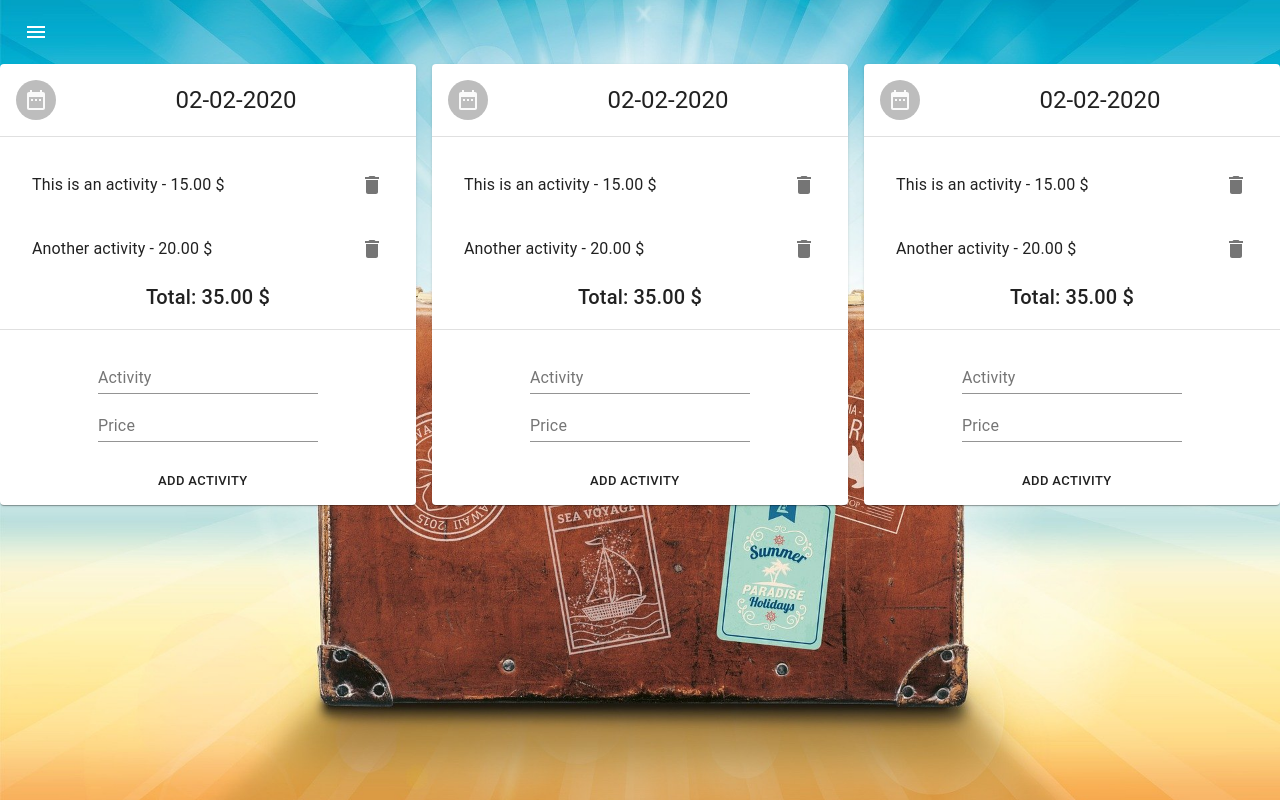
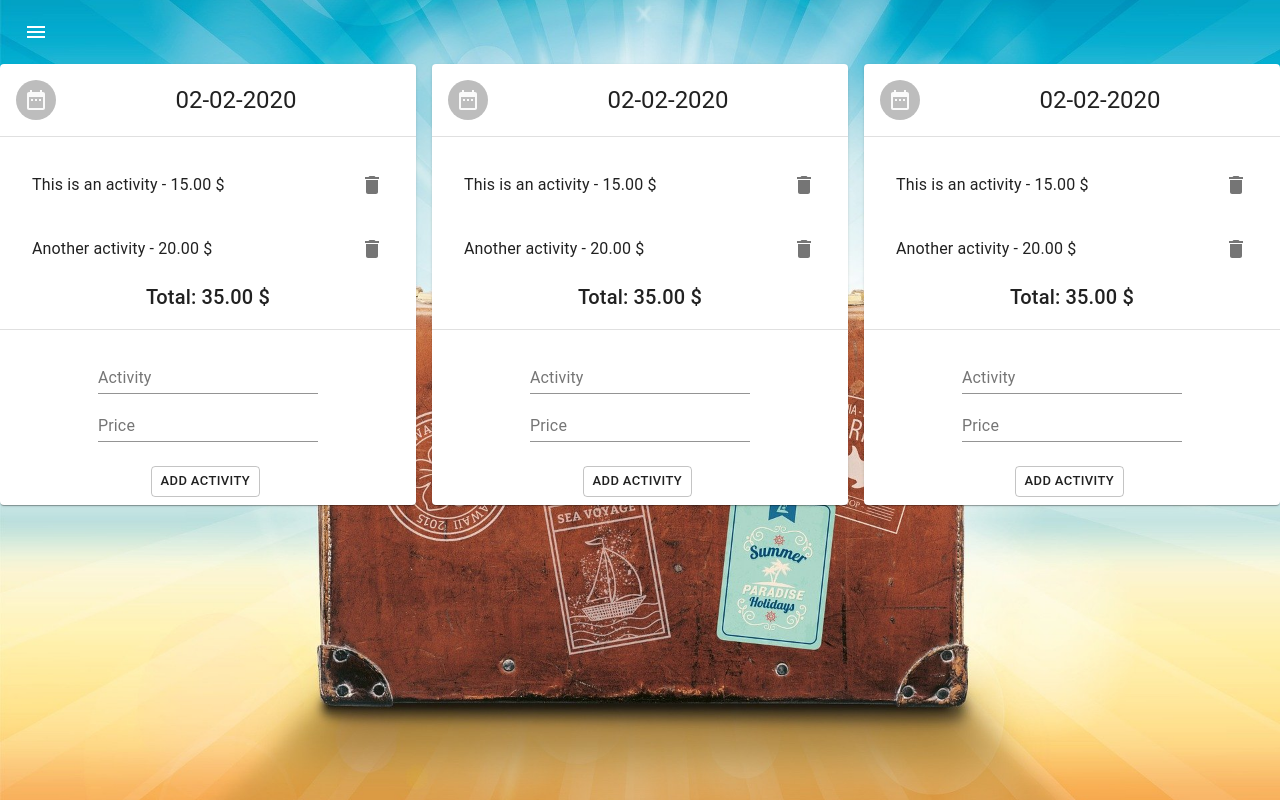
Before and after one commit to kadartibi/myway-frontend, a React (Create React App) app: page /test in a window 1280 px wide. Built offline with nearby package versions, Linux system fonts and the light colour scheme; the HTML template or start-up script is replaced by a standard one.

Commit message:
Change add activity button style

```diff
--- a/package.json
+++ b/package.json
@@ -8,6 +8,7 @@
     "@testing-library/jest-dom": "^4.2.4",
     "@testing-library/react": "^9.4.1",
     "@testing-library/user-event": "^7.2.1",
+    "axios": "^0.19.2",
     "react": "^16.13.0",
     "react-dom": "^16.13.0",
     "react-router-dom": "^5.1.2",
--- a/src/components/PlannedDay.js
+++ b/src/components/PlannedDay.js
@@ -19,7 +19,7 @@ const useStyles = makeStyles({
   display: {},
   form: {},
   action: {
-    width: "110px",
+    width: "115px",
     margin: "auto"
   }
 });
@@ -51,7 +51,7 @@ export default function PlannedDay() {
         </form>
       </CardContent>
       <CardActions className={classes.action}>
-        <Button size="small">Add activity</Button>
+        <Button variant="outlined" size="small">Add activity</Button>
       </CardActions>
     </Card>
   );
```
Also changed, not shown: 1 other file (tests, documents, lock files or other folders).
